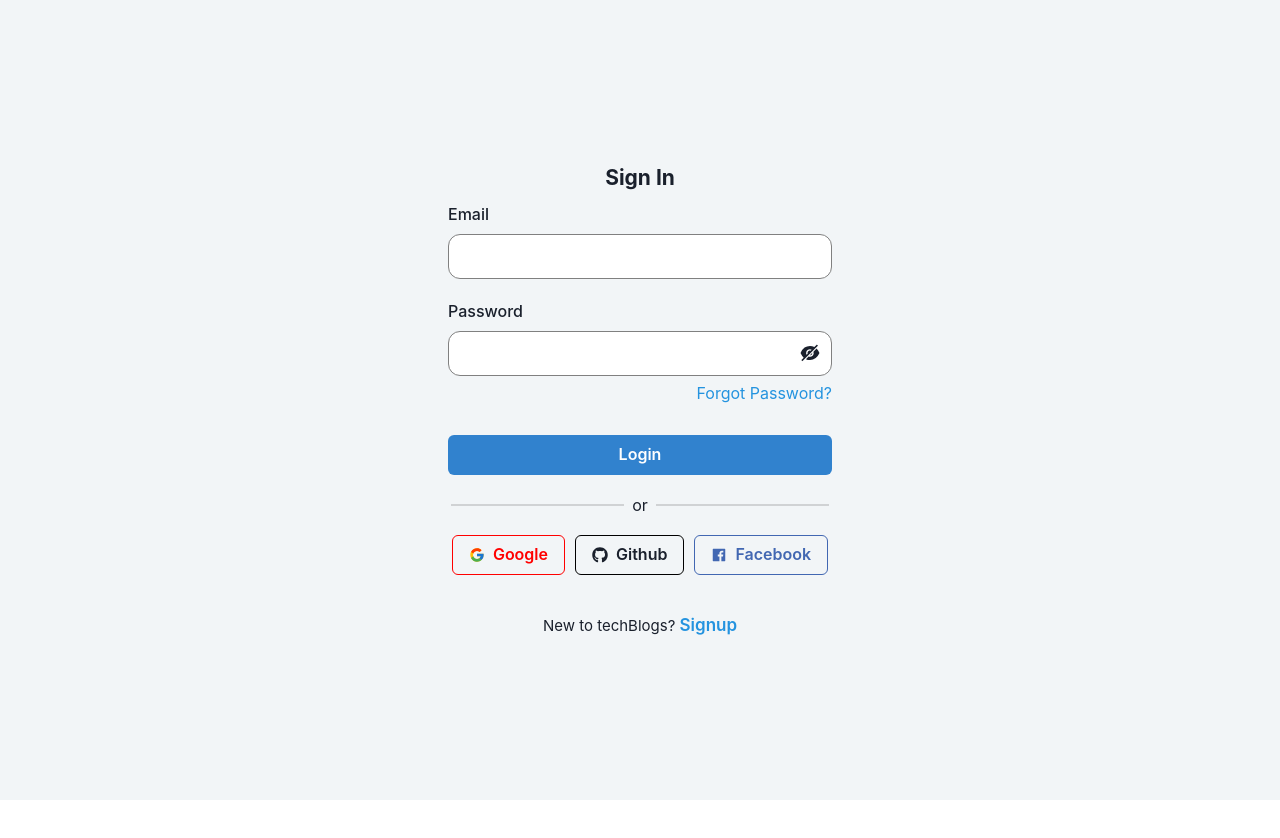
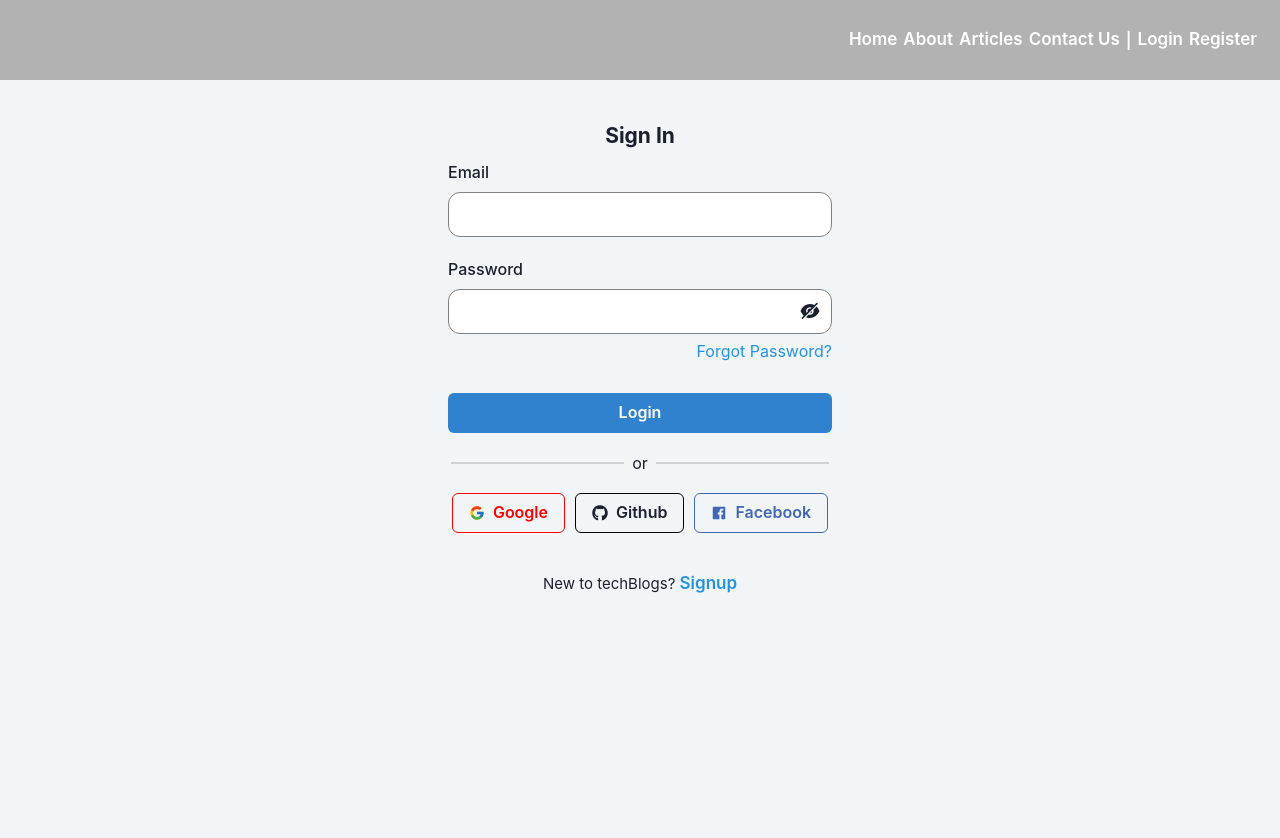
Before and after one commit to ShrikantJawla/blogapp, a Next.js app: page /auth/login in a window 1280 px wide. Shown: the top 838 px of the page. Before the commit the page ends 800 px from the top, so only its background shows below. Built offline with nearby package versions, Linux system fonts and the light colour scheme.

Commit message:
navbar completer

```diff
--- /dev/null
+++ b/src/Layout/Layout.tsx
@@ -0,0 +1,17 @@
+import React, { ReactElement } from 'react'
+import { Navbar } from './Navbar'
+
+interface Props {
+  children: ReactElement
+}
+
+const Layout = (props: Props) => {
+  return (
+    <>
+      <Navbar />
+      {props.children}
+    </>
+  )
+}
+
+export default Layout
--- /dev/null
+++ b/src/Layout/Navbar.tsx
@@ -0,0 +1,59 @@
+import { NavbarSmall } from '@/components/NavbarSmall'
+import { HStack, Text, useBreakpointValue } from '@chakra-ui/react'
+import Link from 'next/link'
+
+export const links = [
+  { text: 'Home', href: '/' },
+  { text: 'About', href: '#' },
+  { text: 'Articles', href: '#' },
+  { text: 'Contact Us', href: '#' },
+  { text: 'Login', href: '/auth/login' },
+  { text: 'Register', href: '#' },
+]
+
+interface Props {}
+
+export const Navbar = (props: Props) => {
+  const variant = useBreakpointValue(
+    {
+      base: 'none',
+      md: 'block',
+    },
+    {
+      fallback: 'md',
+    },
+  )
+  return (
+    <HStack
+      h="80px"
+      position={'sticky'}
+      w="full"
+      bg={'rgba(0,0,0,0.3)'}
+      justify="flex-end"
+      px="23px"
+      gap={'6px'}
+      zIndex={200}
+    >
+      {links.map((ele, ind) => (
+        <>
+          <Link key={ind} href={ele.href} style={{ display: variant }}>
+            <Text
+              color="white"
+              fontSize={17}
+              fontWeight={600}
+              _hover={{ textDecoration: 'underline' }}
+            >
+              {ele.text}
+            </Text>
+          </Link>
+          {ind === 3 && (
+            <Text color={'white'} fontWeight="600" style={{ display: variant }}>
+              |
+            </Text>
+          )}
+        </>
+      ))}
+      <NavbarSmall />
+    </HStack>
+  )
+}
--- /dev/null
+++ b/src/components/NavbarSmall.tsx
@@ -0,0 +1,53 @@
+import { CloseButton, HStack, Icon, Text, VStack } from '@chakra-ui/react'
+import Link from 'next/link'
+import React, { useState } from 'react'
+import { GiHamburgerMenu } from 'react-icons/gi'
+import { links } from '../Layout/Navbar'
+
+interface Props {}
+
+export const NavbarSmall = (props: Props) => {
+  const [visible, setVisible] = useState(false)
+  return (
+    <>
+      <Icon
+        as={GiHamburgerMenu}
+        cursor="pointer"
+        fontSize={20}
+        display={{ md: 'none' }}
+        onClick={() => setVisible(true)}
+      />
+      {visible && (
+        <VStack
+          h="100vh"
+          position={'fixed'}
+          minW={{ base: '85%', md: '320px' }}
+          top={0}
+          right={0}
+          zIndex={300}
+          bg="white"
+          boxShadow={'2xl'}
+        >
+          <HStack w="full" justify={'flex-end'} pr="20px" pt={'10px'}>
+            <CloseButton
+              fontSize={17}
+              cursor="pointer"
+              onClick={() => setVisible(false)}
+            />
+          </HStack>
+          {links.map((ele, ind) => (
+            <Link key={ind} onClick={() => setVisible(false)} href={ele.href}>
+              <Text
+                fontWeight={600}
+                fontSize={19}
+                _hover={{ textDecoration: 'underline' }}
+              >
+                {ele.text}
+              </Text>
+            </Link>
+          ))}
+        </VStack>
+      )}
+    </>
+  )
+}
--- a/src/pages/_app.tsx
+++ b/src/pages/_app.tsx
@@ -1,11 +1,15 @@
 import '@/styles/globals.css'
 import type { AppProps } from 'next/app'
 import { ChakraProvider } from '@chakra-ui/react'
+import { Navbar } from '@/Layout/Navbar'
+import Layout from '@/Layout/Layout'
 
 export default function App({ Component, pageProps }: AppProps) {
   return (
     <ChakraProvider>
-      <Component {...pageProps} />
+      <Layout>
+        <Component {...pageProps} />
+      </Layout>
     </ChakraProvider>
   )
 }
--- a/src/pages/auth/login.tsx
+++ b/src/pages/auth/login.tsx
@@ -33,7 +33,7 @@ const Login = (props: Props) => {
   }
 
   return (
-    <Center w="full" h="100vh" bg="#F2F5F7">
+    <VStack pt="20px" w="full" h="100vh" bg="#F2F5F7">
       <VStack
         w={{ base: '99%', md: '404px' }}
         p="10px"
@@ -167,7 +167,7 @@ const Login = (props: Props) => {
           </Box>
         </Text>
       </VStack>
-    </Center>
+    </VStack>
   )
 }
 
```
Also changed, not shown: 1 other file (tests, documents, lock files or other folders).
